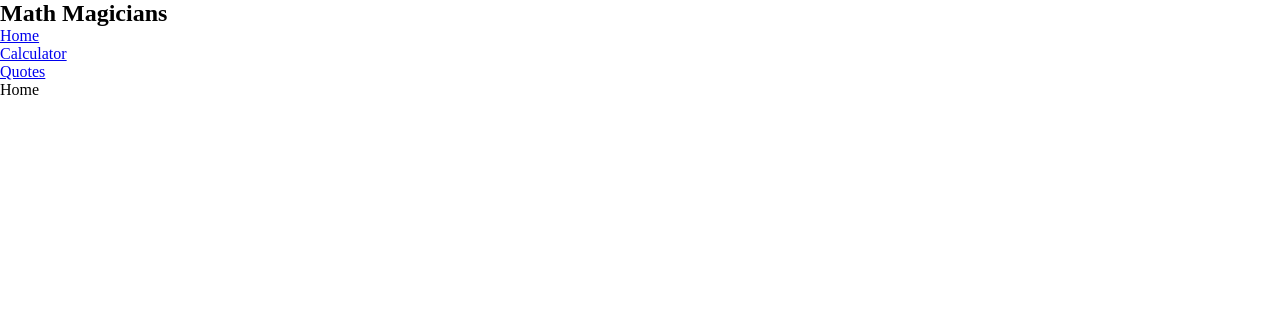
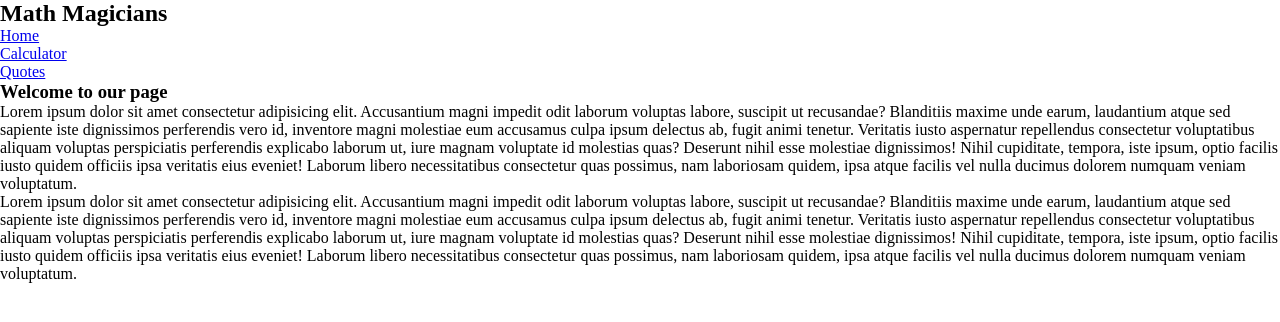
Before and after one commit to Samuellekpor/Math-magicians, a React (Create React App) app: page / in a window 1280 px wide. Shown: the top 322 px of the page. Built offline with nearby package versions, Linux system fonts and the light colour scheme.

Commit message:
Add home page

```diff
--- a/src/pages/Home.js
+++ b/src/pages/Home.js
@@ -2,7 +2,37 @@ import React from 'react';
 
 function Home() {
   return (
-    <div>Home</div>
+    <div>
+      <h3 className="title">Welcome to our page</h3>
+      <p className="text">
+        Lorem ipsum dolor sit amet consectetur adipisicing elit. Accusantium
+        magni impedit odit laborum voluptas labore, suscipit ut recusandae?
+        Blanditiis maxime unde earum, laudantium atque sed sapiente iste dignissimos
+        perferendis vero id, inventore magni molestiae eum accusamus
+        culpa ipsum delectus ab, fugit animi tenetur. Veritatis iusto aspernatur
+        repellendus consectetur voluptatibus aliquam voluptas perspiciatis
+        perferendis explicabo laborum ut, iure magnam voluptate id molestias quas?
+        Deserunt nihil esse molestiae dignissimos! Nihil cupiditate, tempora,
+        iste ipsum, optio facilis iusto quidem officiis ipsa veritatis eius eveniet!
+        Laborum libero necessitatibus consectetur quas possimus,
+        nam laboriosam quidem, ipsa atque facilis vel nulla ducimus dolorem
+        numquam veniam voluptatum.
+      </p>
+      <p className="text">
+        Lorem ipsum dolor sit amet consectetur adipisicing elit. Accusantium
+        magni impedit odit laborum voluptas labore, suscipit ut recusandae?
+        Blanditiis maxime unde earum, laudantium atque sed sapiente iste dignissimos
+        perferendis vero id, inventore magni molestiae eum accusamus
+        culpa ipsum delectus ab, fugit animi tenetur. Veritatis iusto aspernatur
+        repellendus consectetur voluptatibus aliquam voluptas perspiciatis
+        perferendis explicabo laborum ut, iure magnam voluptate id molestias quas?
+        Deserunt nihil esse molestiae dignissimos! Nihil cupiditate, tempora,
+        iste ipsum, optio facilis iusto quidem officiis ipsa veritatis eius eveniet!
+        Laborum libero necessitatibus consectetur quas possimus,
+        nam laboriosam quidem, ipsa atque facilis vel nulla ducimus dolorem
+        numquam veniam voluptatum.
+      </p>
+    </div>
   );
 }
 
```
